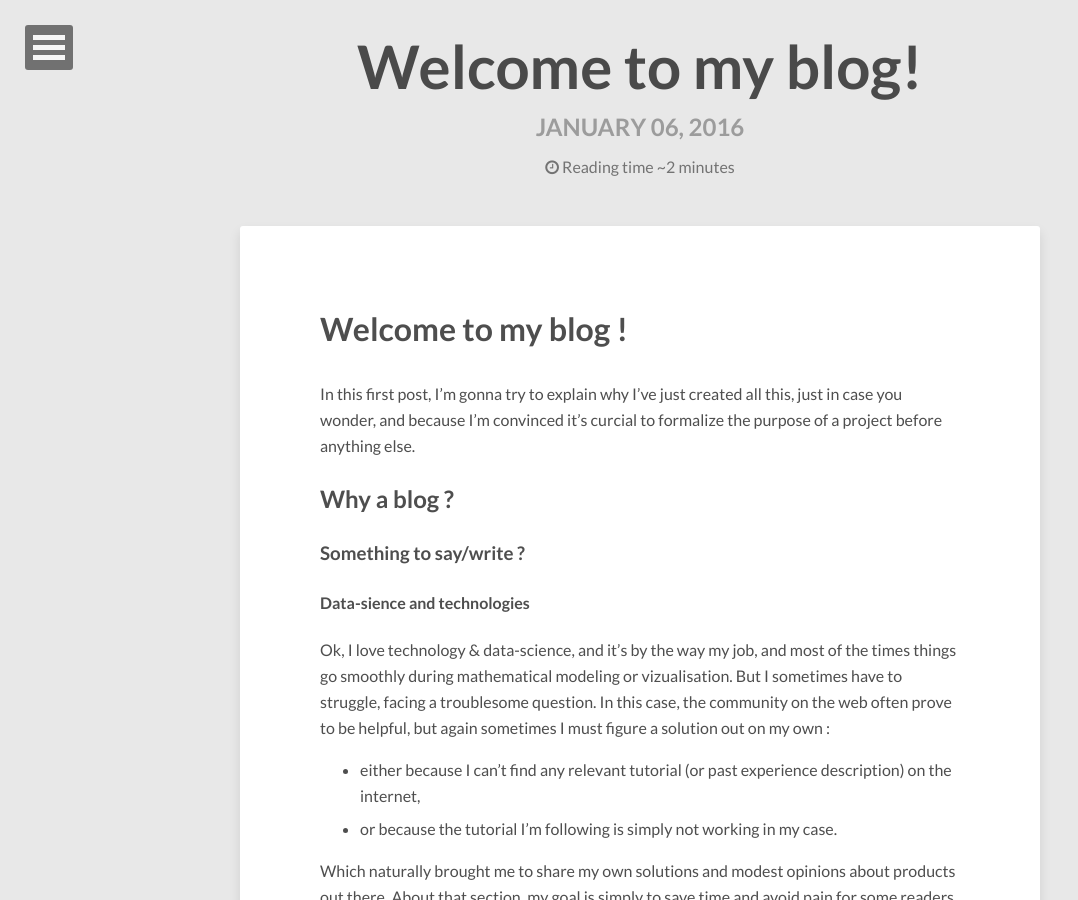
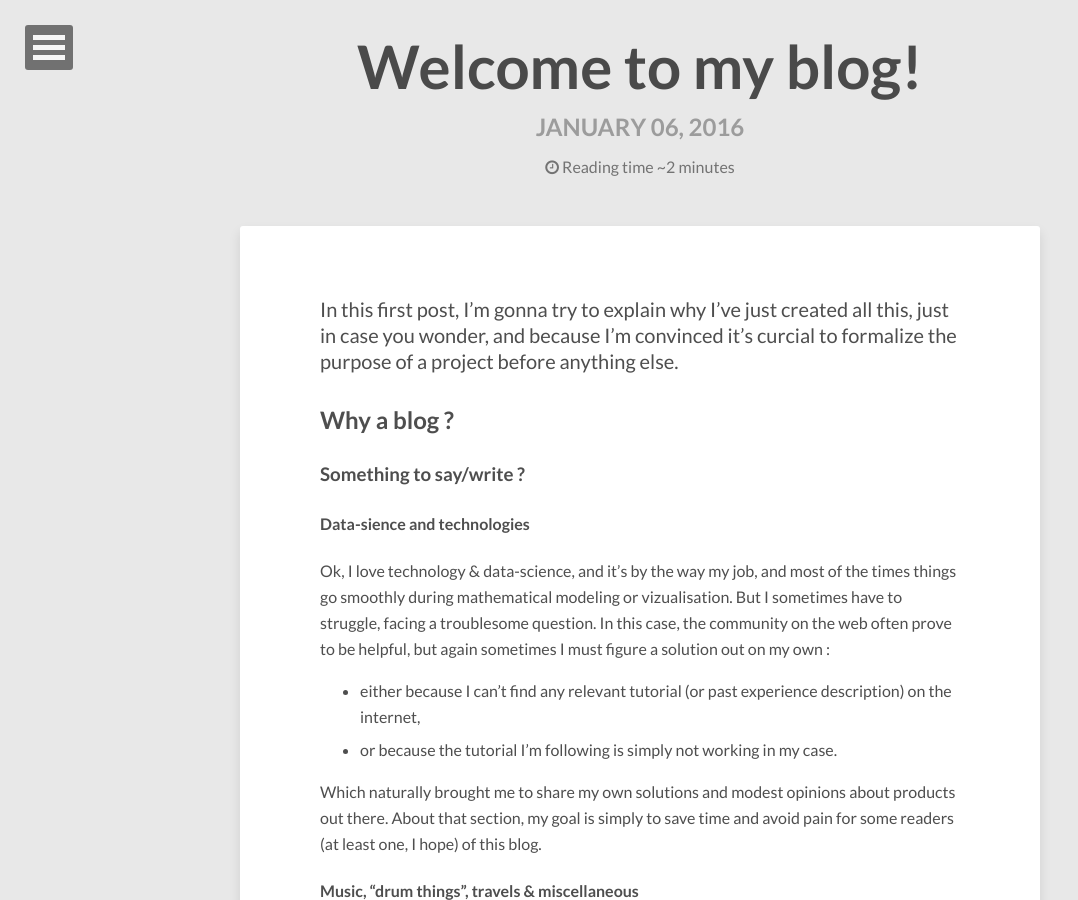
Before and after one commit to JeanLescut/jeanlescut.github.io, a Jekyll site: the page built from _posts/2016-01-06-welcome-to-my-blog.markdown, in a window 1280 px wide and 900 px high. Shown: the whole window, without its empty margins (0-1078 px from the left). Built offline with Jekyll 4.4.1, drawn with Linux system fonts in a browser that asks for light colours; nearby versions of some CDN libraries; comment, search, counter and statistics services are not loaded.

Commit message:
Update 2016-01-06-welcome-to-my-blog.markdown

```diff
--- a/_posts/2016-01-06-welcome-to-my-blog.markdown
+++ b/_posts/2016-01-06-welcome-to-my-blog.markdown
@@ -3,8 +3,6 @@ layout: post
 title:  "Welcome to my blog!"
 date:   2016-01-06 18:32:42 +0100
 ---
-
-# Welcome to my blog !
 
 In this first post, I'm gonna try to explain why I've just created all this, just in case you wonder, and because I'm convinced it's curcial to formalize the purpose of a project before anything else.
 
```
